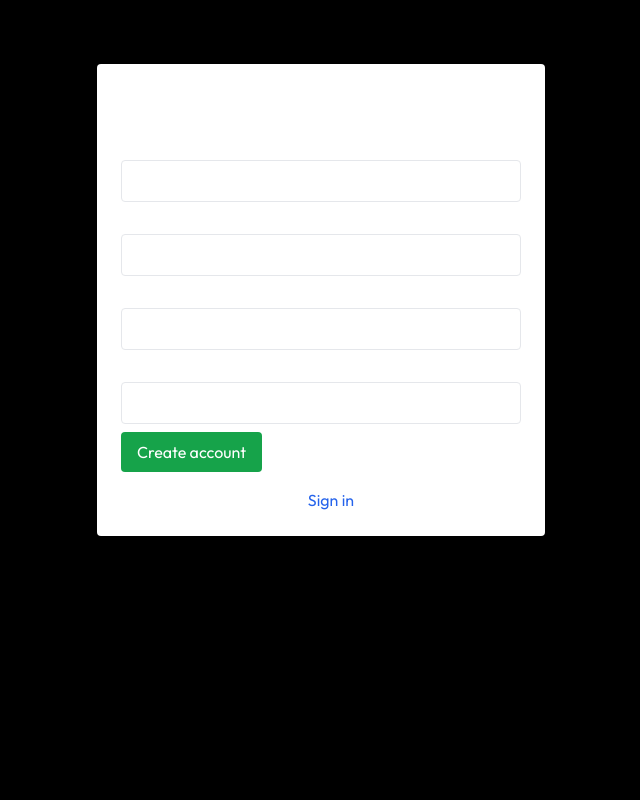
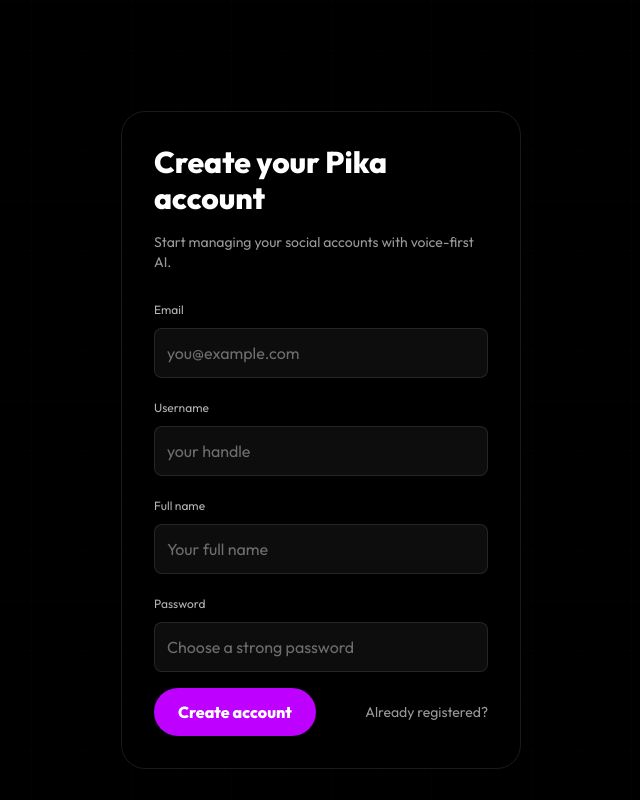
Before and after one commit to OneTeraByte7/Pika, a Next.js app in the folder client/: page /register in a window 1280 px wide. Shown: the whole page, without its empty margins (319-959 px from the left). Built offline with nearby package versions, Linux system fonts and the light colour scheme; no server answers.

Commit message:
changes:UI

```diff
--- a/client/src/pages/register.js
+++ b/client/src/pages/register.js
@@ -25,32 +25,46 @@
     }
 
     return (
-        <div className="max-w-md mx-auto mt-16 p-6 bg-white rounded shadow">
-            <h1 className="text-2xl mb-4">Register</h1>
-            <form onSubmit={handleSubmit}>
-                <label className="block mb-2">
-                    Email
-                    <input type="email" value={email} onChange={(e) => setEmail(e.target.value)} className="w-full p-2 border rounded" required />
-                </label>
-                <label className="block mb-2">
-                    Username
-                    <input value={username} onChange={(e) => setUsername(e.target.value)} className="w-full p-2 border rounded" required />
-                </label>
-                <label className="block mb-2">
-                    Full name
-                    <input value={fullname} onChange={(e) => setFullname(e.target.value)} className="w-full p-2 border rounded" />
-                </label>
-                <label className="block mb-2">
-                    Password
-                    <input type="password" value={password} onChange={(e) => setPassword(e.target.value)} className="w-full p-2 border rounded" required />
-                </label>
-                {error && <div className="text-red-600 mb-2">{error}</div>}
-                {success && <div className="text-green-600 mb-2">{success}</div>}
-                <button type="submit" className="px-4 py-2 bg-green-600 text-white rounded">Create account</button>
-            </form>
-            <div className="mt-4">
-                Already have an account? <a href="/login" className="text-blue-600">Sign in</a>
+        <section className="relative min-h-screen flex items-center justify-center pt-20">
+            <div className="absolute inset-0 bg-pitch-black" />
+            <div className="absolute inset-0 bg-grid-glow opacity-30" />
+
+            <div className="relative z-10 w-full max-w-md px-6">
+                <div className="backdrop-blur-md bg-white/3 border border-white/10 rounded-3xl p-8 text-white">
+                    <h1 className="text-3xl font-black mb-4">Create your Pika account</h1>
+                    <p className="text-sm text-white/60 mb-6">Start managing your social accounts with voice-first AI.</p>
+
+                    <form onSubmit={handleSubmit} className="space-y-4">
+                        <div>
+                            <label className="text-xs text-white/70">Email</label>
+                            <input type="email" value={email} onChange={(e) => setEmail(e.target.value)} className="w-full mt-2 p-3 bg-white/5 border border-white/10 rounded-lg text-white placeholder-white/40" placeholder="you@example.com" required />
+                        </div>
+
+                        <div>
+                            <label className="text-xs text-white/70">Username</label>
+                            <input value={username} onChange={(e) => setUsername(e.target.value)} className="w-full mt-2 p-3 bg-white/5 border border-white/10 rounded-lg text-white placeholder-white/40" placeholder="your handle" required />
+                        </div>
+
+                        <div>
+                            <label className="text-xs text-white/70">Full name</label>
+                            <input value={fullname} onChange={(e) => setFullname(e.target.value)} className="w-full mt-2 p-3 bg-white/5 border border-white/10 rounded-lg text-white placeholder-white/40" placeholder="Your full name" />
+                        </div>
+
+                        <div>
+                            <label className="text-xs text-white/70">Password</label>
+                            <input type="password" value={password} onChange={(e) => setPassword(e.target.value)} className="w-full mt-2 p-3 bg-white/5 border border-white/10 rounded-lg text-white placeholder-white/40" placeholder="Choose a strong password" required />
+                        </div>
+
+                        {error && <div className="text-red-400 text-sm">{error}</div>}
+                        {success && <div className="text-green-400 text-sm">{success}</div>}
+
+                        <div className="flex items-center justify-between">
+                            <button type="submit" className="px-6 py-3 bg-vivid-purple text-white font-black rounded-full">Create account</button>
+                            <a href="/login" className="text-sm text-white/60 hover:text-white">Already registered?</a>
+                        </div>
+                    </form>
+                </div>
             </div>
-        </div>
+        </section>
     )
 }
```
